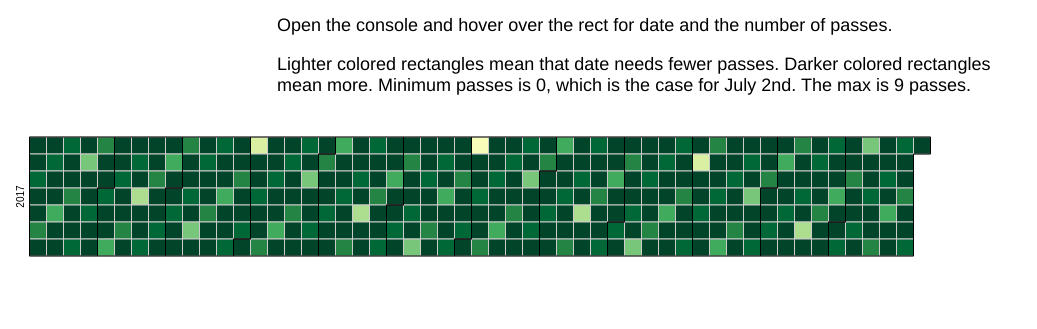
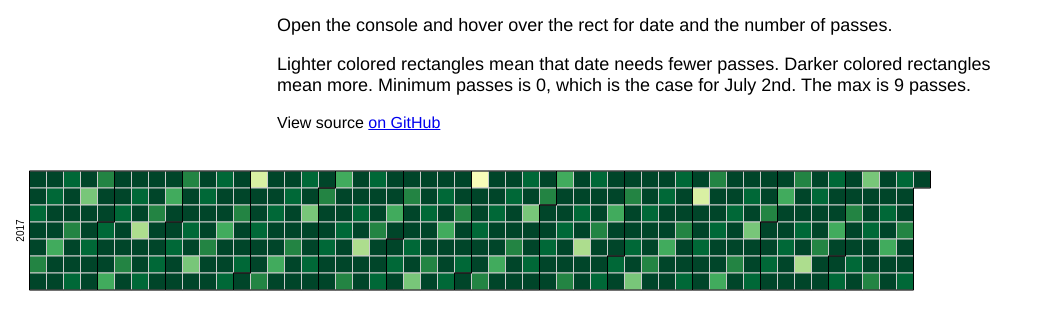
Before and after one commit to mhkeller/binary-birthdays, a website: page public/index.html in a window 1280 px wide. Shown: the part 51-380 px from the top of the page, without its empty margins (0-1037 px from the left). Drawn offline with Linux system fonts and the light colour scheme.

Commit message:
add source link

```diff
--- a/public/index.html
+++ b/public/index.html
@@ -44,6 +44,7 @@
     <h1>Binary birthdays!</h1>
     <p style="font-size: 18px;">Open the console and hover over the rect for date and the number of passes.</p>
     <p style="font-size: 18px;">Lighter colored rectangles mean that date needs fewer passes. Darker colored rectangles mean more. Minimum passes is 0, which is the case for July 2nd. The max is 9 passes.</p>
+    <p style="font-size: 16px;">View source <a href="https://github.com/mhkeller/binary-birthdays" target="_blank" rel="noopener">on GitHub</a></p>
     <div id="calendar">
     </div>
   </main>
```
Also changed, not shown: src/html/index/body.partial.html (+1 -0 lines).
